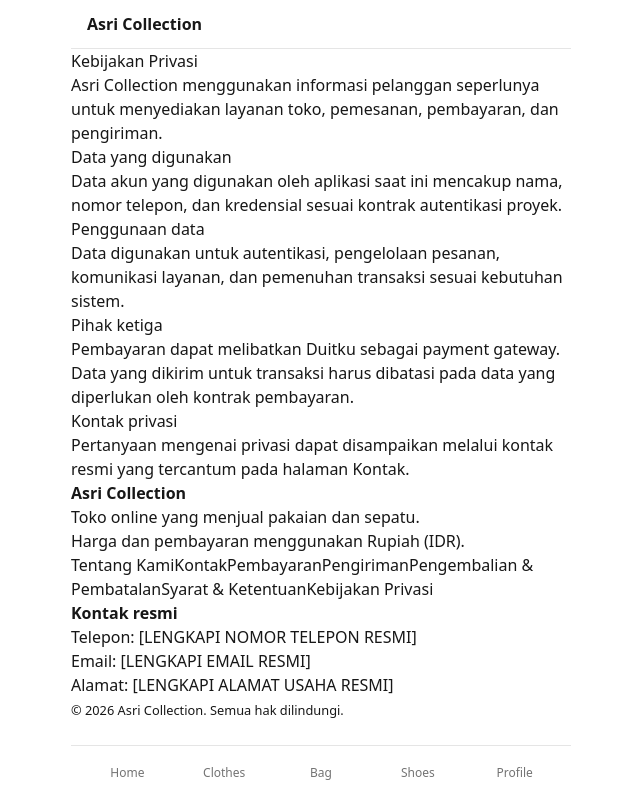
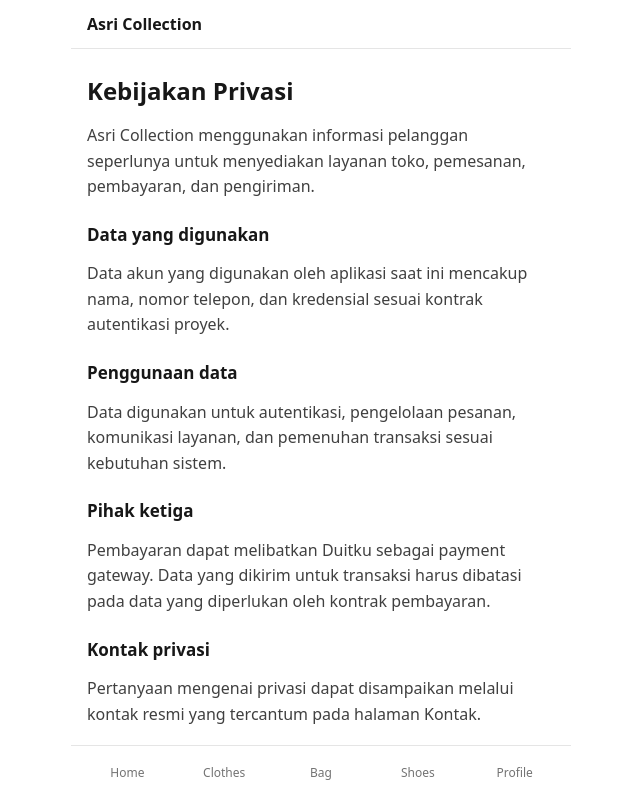
Before and after one commit to gantulu/asri, a React (Vite) app in the folder frontend/: page /privacy in a window 1280 px wide. Shown: the whole page, without its empty margins (319-959 px from the left). Built offline with nearby package versions, Linux system fonts and the light colour scheme; no server answers.

Commit message:
feat(frontend): apply Duitku website requirements

```diff
--- a/frontend/src/styles/index.css
+++ b/frontend/src/styles/index.css
@@ -25,3 +25,18 @@
 .form-error{margin:0;color:#b91c1c;font-size:14px}
 .profile-actions{display:flex;gap:12px;margin-top:16px}
 .profile-link{display:inline-block;padding:10px 14px;border:1px solid #d4d4d4;border-radius:10px;color:#171717;text-decoration:none}
+
+
+.site-footer{display:grid;gap:16px;padding:24px 16px calc(24px + env(safe-area-inset-bottom));border-top:1px solid #e5e5e5;background:#fafafa;font-size:13px;color:#525252}
+.site-footer-business,.site-footer-contact{display:grid;gap:4px}
+.site-footer p{margin:0}
+.site-footer small{color:#737373}
+.site-footer-links{display:grid;gap:8px}
+.site-footer-links a{color:#171717;text-decoration:none}
+.site-footer-links a:focus-visible,.site-footer-links a:hover{text-decoration:underline}
+.info-page{display:grid;gap:14px;padding:24px 16px}
+.info-page h1{margin:0;font-size:24px;font-weight:700}
+.info-page h2{margin:8px 0 0;font-size:17px;font-weight:700}
+.info-page p{margin:0;line-height:1.6;color:#404040}
+.info-list{display:grid;gap:8px;padding:14px;border:1px solid #e5e5e5;border-radius:12px;background:#fff}
+.info-warning{padding:12px;border-radius:10px;background:#fff7ed;color:#9a3412!important;font-size:13px}
```
